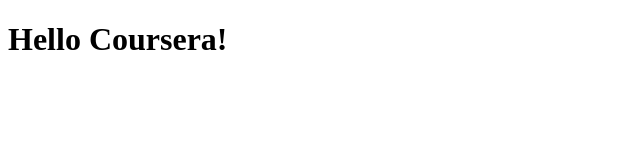
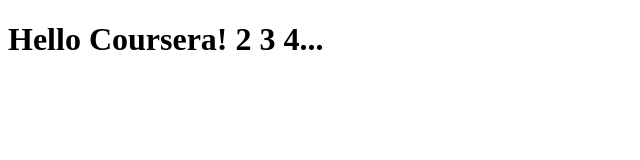
Before and after one commit to grantcorley/coursera-test, a plain HTML site: page site/index.html in a window 1280 px wide. Shown: the whole page, without its empty margins (0-640 px from the left). Drawn offline with Linux system fonts and the light colour scheme.

Commit message:
Small addition to our page content.

```diff
--- a/site/index.html
+++ b/site/index.html
@@ -4,6 +4,6 @@
 	<title>Hello Coursera!</title>
 </head>
 <body>
-<h1>Hello Coursera!</h1>
+<h1>Hello Coursera! 2 3 4...</h1>
 </body>
 </html>
```
